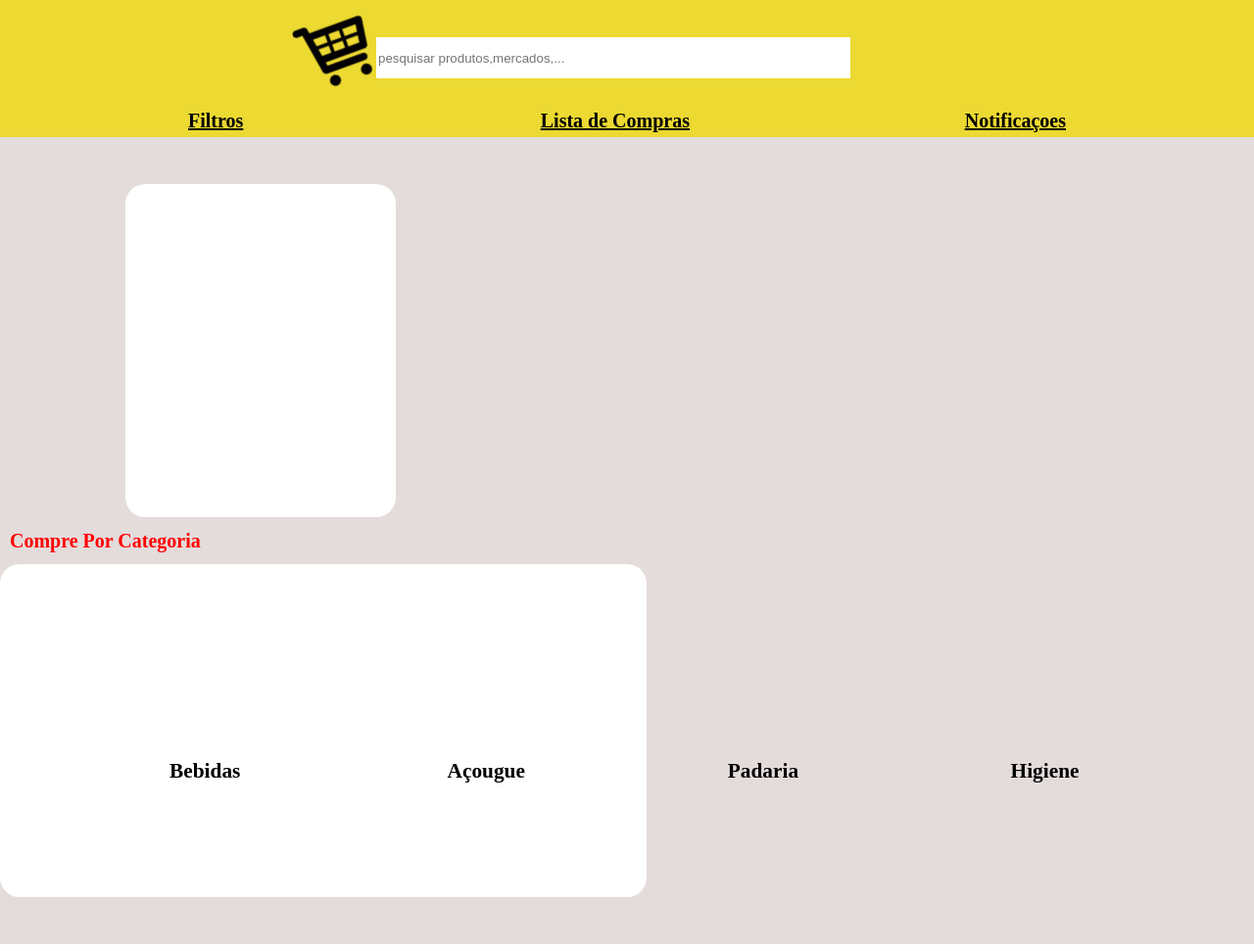
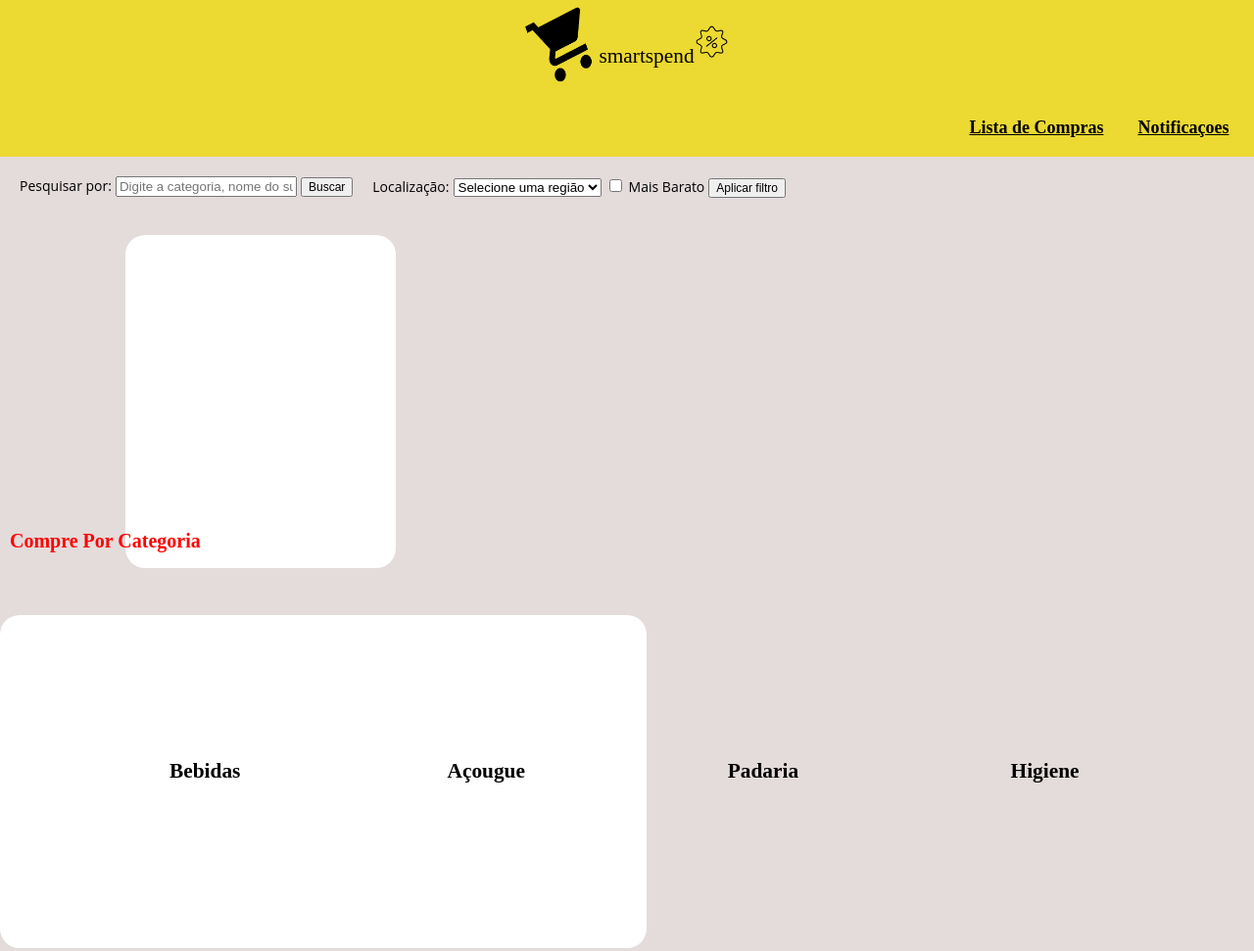
Before and after one commit to ICEI-PUC-Minas-PMV-ADS/pmv-ads-2024-1-e1-proj-web-t7-projeto-supermercado, a plain HTML site: page codigo-fonte/tela inicial/tela-ofc.html in a window 1280 px wide. Shown: the top 971 px of the page at 98% size. Drawn offline with Linux system fonts and the light colour scheme; a web font is replaced by a local one.

Commit message:
atualização

```diff
--- a/codigo-fonte/tela inicial/tela-ofc.css
+++ b/codigo-fonte/tela inicial/tela-ofc.css
@@ -29,13 +29,51 @@ body{
     color: black;
 }
 
+.slogan-cabecalho {
+    display: flex;
+    font-family:'Poetsen One';
+    font-size: 25px;
+    justify-content: center;
+}
+
+.slogan-cabecalho p {
+    margin-top: 45px;
+}
+
+.img-desconto {
+    margin-top: 25px;
+}
+
+
 #topo{
     background-color: #ECD931;
     grid-area: topo;
-    height: 15vh;
+    height: 20vh;
     border: 0px;
     width: 100%;
 
+}
+
+#barraNavegar  {
+    display: flex;
+    justify-content: center;}
+
+.containerFiltro {
+    display: flex;
+    margin: 10px;
+}
+
+form {
+    padding: 10px;
+}
+
+label {
+    font-family: 'Open Sans', sans-serif;
+
+font-size: 14px;}
+
+button {
+    font-size: 12px;
 }
 
 #bloco1{
@@ -220,14 +258,6 @@ body{
     justify-items: center;
 }
 
-#busca{
-    border: 0px;
-    position: absolute;
-    left: 30%;
-    bottom: 90%;
-    width: 60vh;
-    height: 5vh;
-}
 
 #resultado{
     position: absolute;
@@ -238,41 +268,24 @@ body{
     margin-top: 5%;
 }
 
-#carrinho{
-    position:absolute;
-    left: 24%;
-    top: 2%;
-    transform: rotate(-20deg);
-}
 
 #notificaçoes{
     position: absolute;
     color: black;
-    font-size: 20px;
-    right: 15%;
-    top: 14%;
+    font-size: 18px;
+    right: 2%;
+    top: 15%;
+
 }
 
 #listacompras{
     position: absolute;
     color: black;
-    font-size: 20px;
-    top: 14%;
-    right: 45%;
+    font-size: 18px;
+    top: 15%;
+    right: 12%;
 }
 
-#filtros{
-    position: absolute;
-    display: inline;
-    color: black;
-    font-size: 20px;
-    top: 14%;
-    left: 15%;
-    border: 0px;
-    background-color: #ECD931;
-    text-decoration: underline;
-    width: 100px;
-}
 
 #ItensFiltro{
     position: absolute;
--- a/codigo-fonte/tela inicial/tela-ofc.html
+++ b/codigo-fonte/tela inicial/tela-ofc.html
@@ -5,22 +5,55 @@
     <meta name="viewport" content="width=device-width, initial-scale=1.0">
     <link rel="shortcut icon" href="imgs/carrinho.png"
     type="image/x-icon">
+    <link href="https://fonts.googleapis.com/css2?family=Poetsen+One&display=swap" rel="stylesheet">
     <link rel="stylesheet" href="tela-ofc.css">
     <meta name="viewport" content="width=device-width,initial-scale=1">
     <script defer src="tela-ofc.js"></script>
     <title>SmartSpend-inicio</title>
 </head>
 <body>
+    <div id="topo">
+        <!--<img id="carrinho" src="imgs/carrinho.png" alt="carrinho de compras">-->
+        <div class="slogan-cabecalho">
+            <img src="imagens/carrinho.png" alt="carrinho compras" width="75px">
+            <p>smartspend</p>
+            <img class="img-desconto" src="imagens/desconto.png" alt="desconto" width="35px" height="35">
+        </div>
+
+        <div id="barraNavegar">
+            <a id="notificaçoes" href="../notificaçoes/notificacoes.html" target="_blank"><strong>Notificaçoes</strong></a>
+            <a id="listacompras" href="../lista-supermercado/lista__compras.html" target="_blank"><strong>Lista de Compras</strong></a>
+        </div>
+    </div>
+        <!--inicio filtro de pesquisa-->
+        <div class="containerFiltro" id="filtro">
+            <form id="filtroForm">
+                <label for="filtro">Pesquisar por:</label>
+                <input type="text" id="filtro" name="filtro" placeholder="Digite a categoria, nome do supermercado ou nome do item">
+                <button type="submit">Buscar</button><br><br>
+            </form>
+
+            <form id="regiaoForm">
+                <label for="localizacao">Localização:</label>
+                <select id="localizacao" name="localizacao">
+                    <option value="">Selecione uma região</option>
+                    <option value="Norte">Norte</option>
+                    <option value="Sul">Sul</option>
+                    <option value="Leste">Leste</option>
+                    <option value="Oeste">Oeste</option>
+                    <option value="Noroeste">Noroeste</option>
+                    <option value="Nordeste">Nordeste</option>
+                    <option value="Região Metropolitana">Região Metropolitana</option>
+                </select>
+                <input type="checkbox" id="menorPreco">
+                <label for="menorPreco">Mais Barato</label>
+                <button type="submit">Aplicar filtro</button><br><br>
+            </form>
+        </div> <!--fim do filtro de pesquisa-->
+
 
     <div class="conteiner" id="container">
-        <div id="topo">
-                <input type="text" placeholder="pesquisar produtos,mercados,..." id="busca"></form>
-                <img id="carrinho" src="imgs/carrinho.png" alt="carrinho de compras">
-                <a href="" id="filtros"><strong>Filtros</strong></a>
-                <a id="notificaçoes" href="../notificaçoes/notificacoes.html" target="_blank"><strong>Notificaçoes</strong></a>
-                <a id="listacompras" href="../lista-supermercado/lista__compras.html" target="_blank"><strong>Lista de Compras</strong></a>
 
-        </div>
         <div id="bloco1"></div>
         <p id="Ofertas"></p>
         <div id="bloco2"></div>
```
Also changed, not shown: codigo-fonte/gestao-ofertas/meus-itens.html (+0 -1 lines), codigo-fonte/loginConsumidor/login.html (+0 -2 lines), codigo-fonte/loginSupermercado/login.html (+1 -2 lines), codigo-fonte/gestao-ofertas/adicionar-itens.css (indentation only), codigo-fonte/tela inicial/imagens/carrinho.png (added), codigo-fonte/tela inicial/imagens/desconto.png (added).
